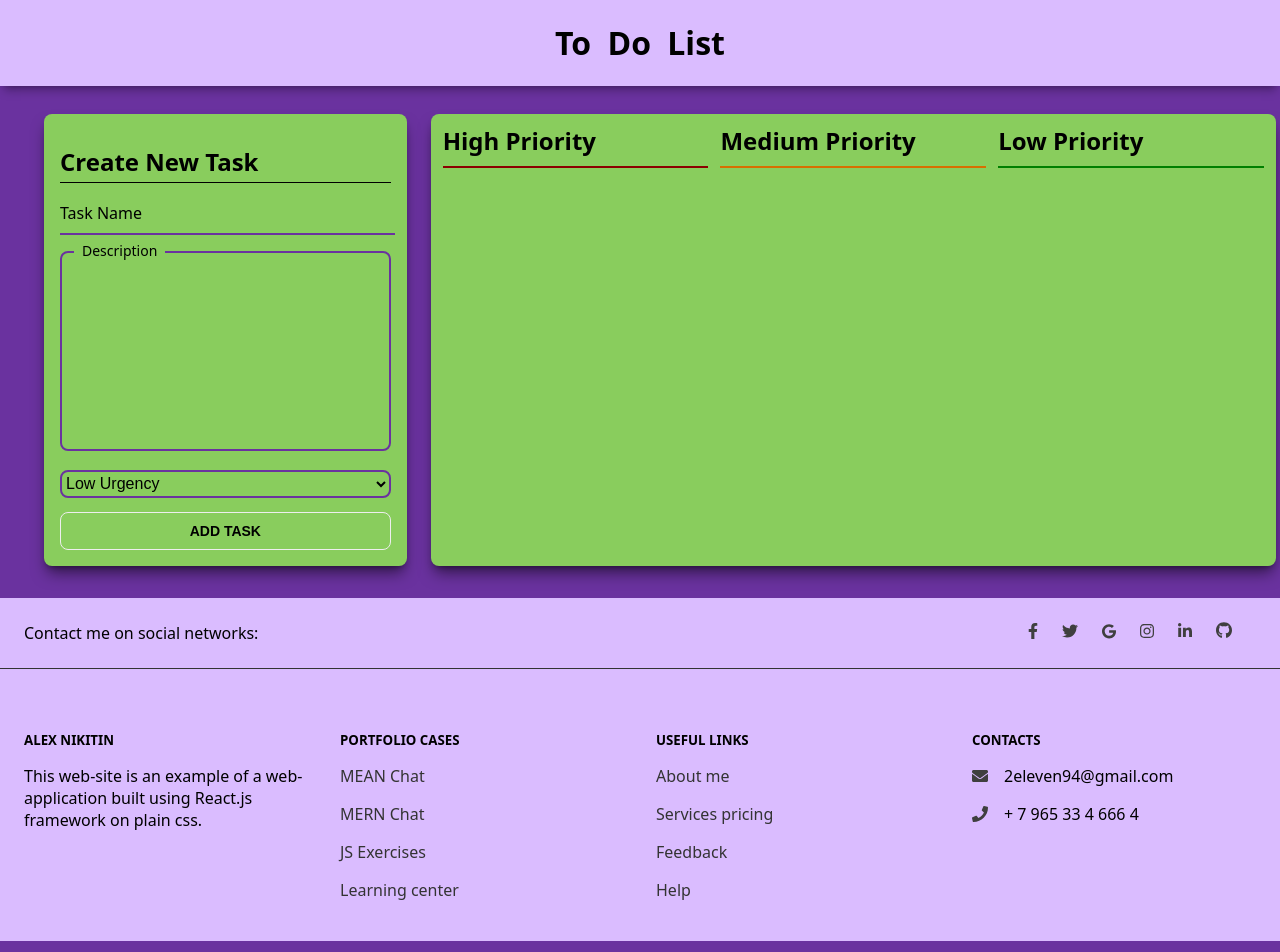
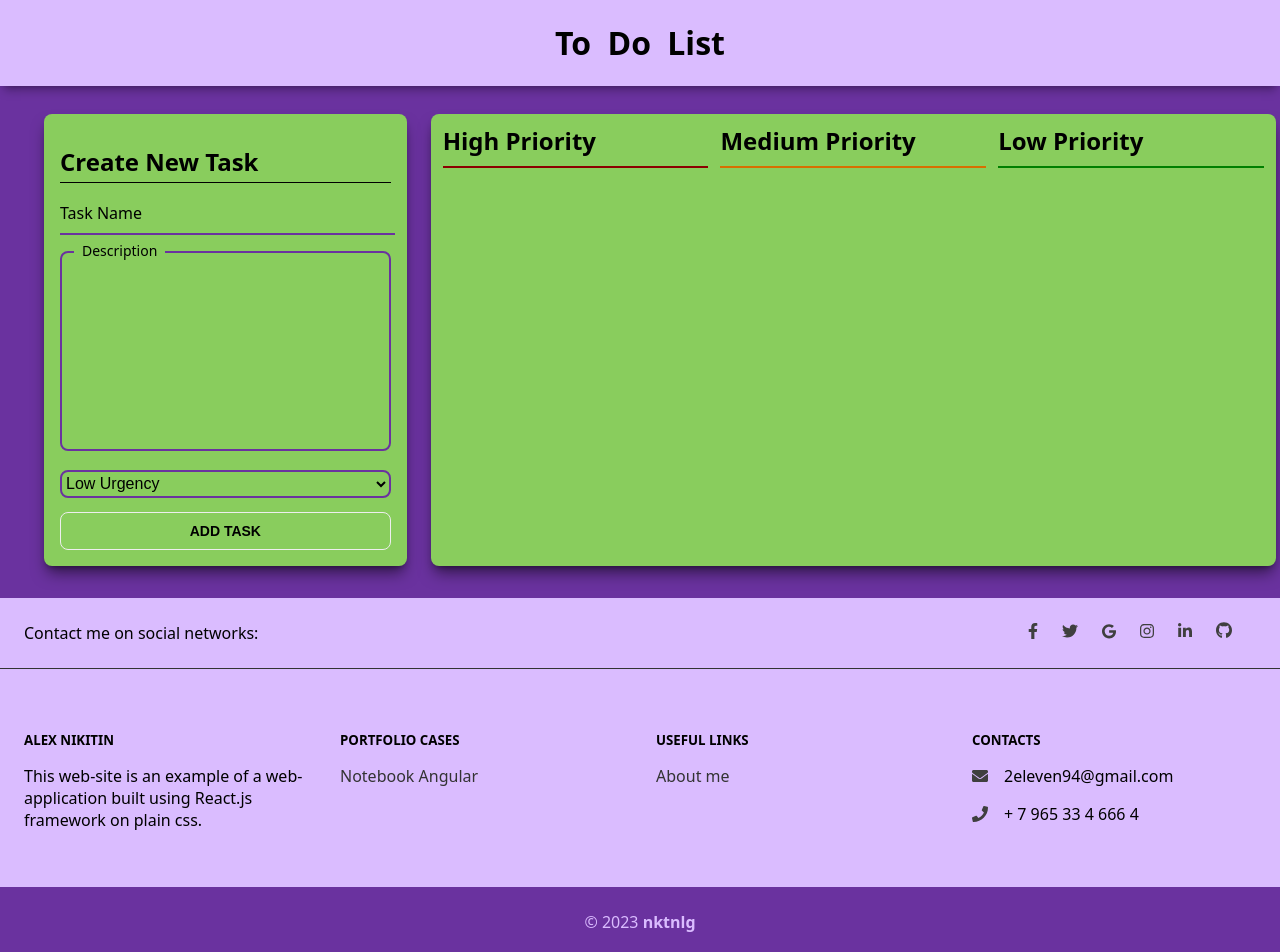
Before and after one commit to nktnlg/SPA-2-TodoPage, a React (Create React App) app in the folder client/: page / in a window 1280 px wide. Shown: the top 952 px of the page. Built offline with nearby package versions, Linux system fonts and the light colour scheme.

Commit message:
small fix

```diff
--- a/client/src/Components/Content/CreateTask.js
+++ b/client/src/Components/Content/CreateTask.js
@@ -12,6 +12,7 @@ const CreateTask = ({addNewTask})=>{
     const taskSubmit = (e) => {
 
         setIsDisabled(true);
+        if (taskName.trim().length === 0)return;
         if (taskName && taskUrgency){
             const newTask = {
                 taskName,taskDescription,taskUrgency, id: Date.now()
--- a/client/src/Components/Footer/MidFooter.js
+++ b/client/src/Components/Footer/MidFooter.js
@@ -12,19 +12,16 @@ const MidFooter = ()=>{
             <div id="footer-mid-grid-portfolio">
                 <h5 id="footer-portfolio-title" className="footer-title">Portfolio cases</h5>
                 <div id="footer-portfolio-grid" className="footer-column-grid">
-                    <a id="footer-portfolio-1" href="https://fathomless-oasis-87358.herokuapp.com/" rel="noreferrer" target="_blank" className="link">MEAN Chat</a>
-                    <a id="footer-portfolio-2" href="https://mern-chat-nktnlg.herokuapp.com/" rel="noreferrer" target="_blank" className="link">MERN Chat</a>
-                    <a id="footer-portfolio-3" href="https://github.com/nktnlg/Project-2-JS-exercise-library" rel="noreferrer" target="_blank" className="link">JS Exercises</a>
-                    <a id="footer-portfolio-4" href="https://page-draft.firebaseapp.com/" rel="noreferrer" target="_blank" className="link">Learning center</a>
+                    <a id="footer-portfolio-1" href="https://nktnlg-notebook-angular.web.app/" rel="noreferrer" target="_blank" className="link">Notebook Angular</a>
                 </div>
             </div>
             <div id="footer-mid-grid-useful">
                 <h5 id="footer-useful-title" className="footer-title">Useful links</h5>
                 <div id="footer-useful-grid" className="footer-column-grid">
-                    <a id="footer-useful-1" href="/" rel="noreferrer" target="_blank" className="link">About me</a>
-                    <a id="footer-useful-2" href="/" rel="noreferrer" target="_blank" className="link">Services pricing</a>
+                    <a id="footer-useful-1" href="https://github.com/nktnlg" rel="noreferrer" target="_blank" className="link">About me</a>
+{/*                     <a id="footer-useful-2" href="/" rel="noreferrer" target="_blank" className="link">Services pricing</a>
                     <a id="footer-useful-3" href="/" rel="noreferrer" target="_blank" className="link">Feedback</a>
-                    <a id="footer-useful-4" href="/" rel="noreferrer" target="_blank" className="link">Help</a>
+                    <a id="footer-useful-4" href="/" rel="noreferrer" target="_blank" className="link">Help</a> */}
                 </div>
             </div>
             <div id="footer-mid-grid-contacts">
```
